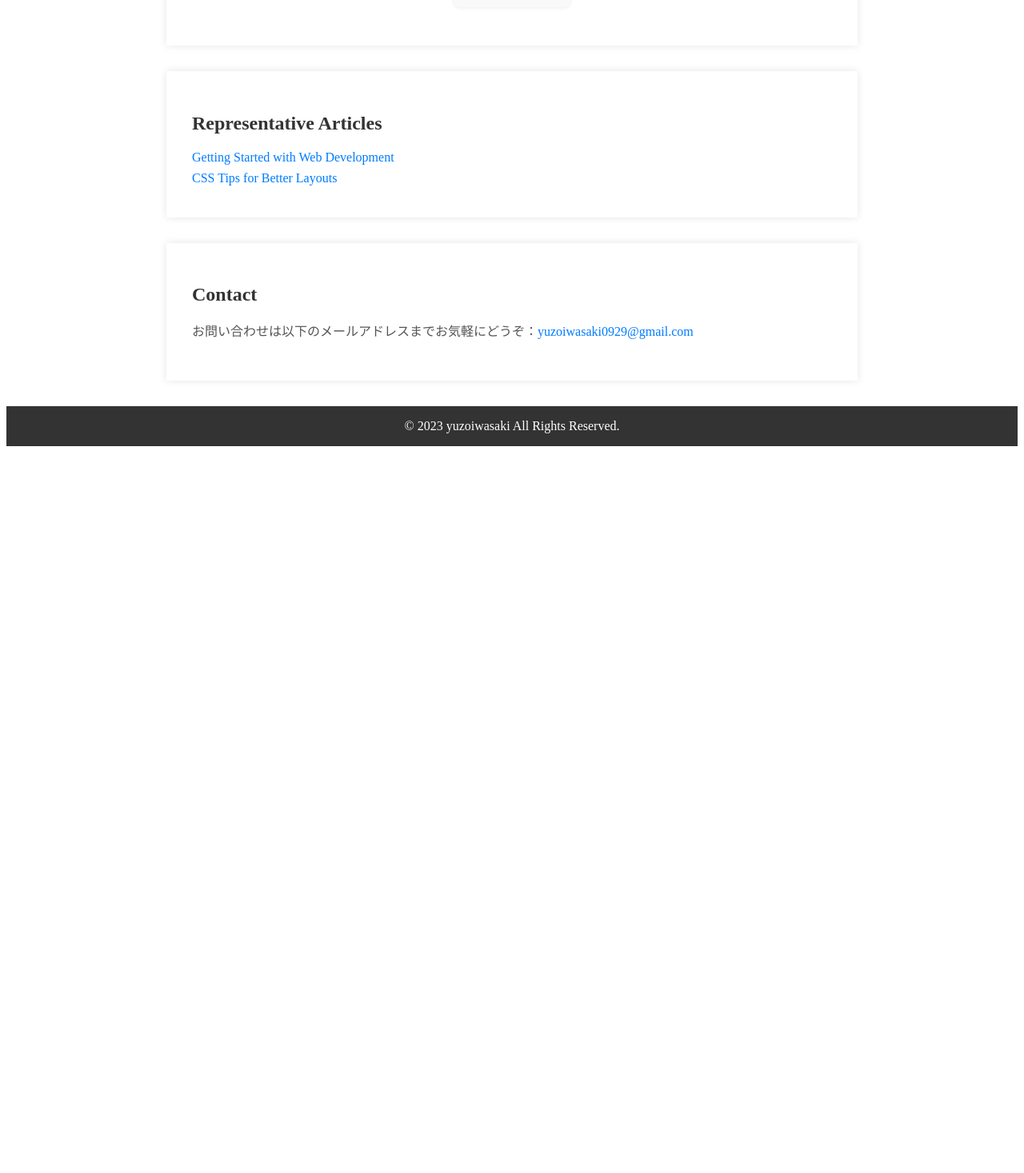
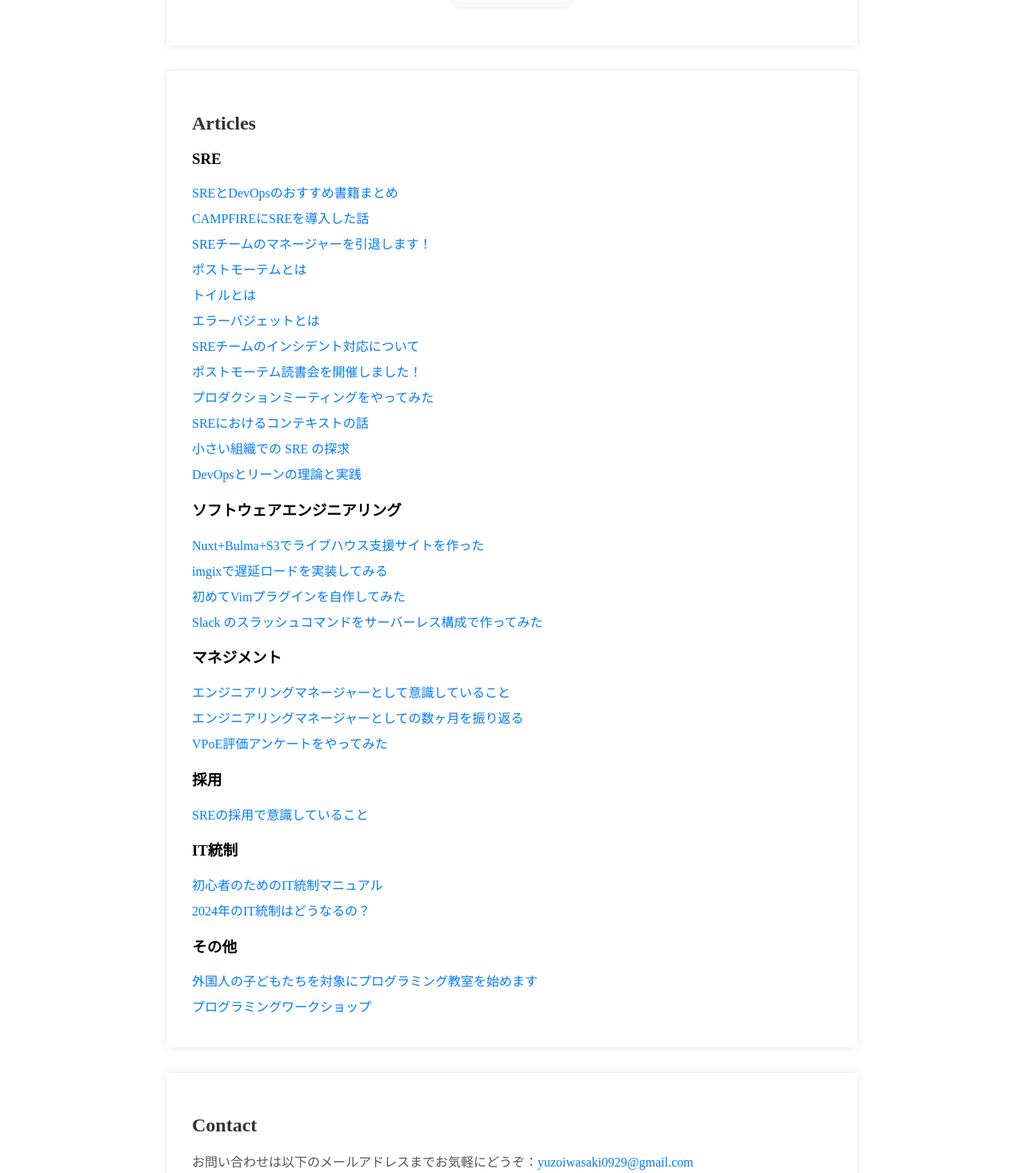
Before and after one commit to yuzoiwasaki/yuzoiwasaki.me, a SvelteKit app: page / in a window 1280 px wide. Shown: the part 2031-3498 px from the top of the page at 80% size. Before the commit the page ends 2597 px from the top, so only its background shows below. Built offline with nearby package versions, Linux system fonts and the light colour scheme.

Commit message:
Add articles

```diff
--- a/src/routes/+page.svelte
+++ b/src/routes/+page.svelte
@@ -50,10 +50,55 @@
  </section>
 
  <section class="article-container">
-   <h2>Representative Articles</h2>
+   <h2>Articles</h2>
 
-   <a href="article1.html" class="article-link">Getting Started with Web Development</a>
-   <a href="article2.html" class="article-link">CSS Tips for Better Layouts</a>
+   <div class="article-section">
+     <h3>SRE</h3>
+     <a href="https://qiita.com/yuzoiwasaki/items/eb9fbcb942d6f5c6fce4" class="article-link" target="_blank">SREとDevOpsのおすすめ書籍まとめ</a>
+     <a href="https://qiita.com/yuzoiwasaki/items/d8b56a98822e2b2bb6e7" class="article-link" target="_blank">CAMPFIREにSREを導入した話</a>
+     <a href="https://note.com/campfire_dev/n/na9fc70a3654b" class="article-link" target="_blank">SREチームのマネージャーを引退します！</a>
+     <a href="https://note.com/campfire_dev/n/n2a46e3832207" class="article-link" target="_blank">ポストモーテムとは</a>
+     <a href="https://note.com/campfire_dev/n/nd34ae0bee2fa" class="article-link" target="_blank">トイルとは</a>
+     <a href="https://note.com/campfire_dev/n/nd1b73ecbc17c" class="article-link" target="_blank">エラーバジェットとは</a>
+     <a href="https://note.com/campfire_dev/n/n44b01a26d3d7" class="article-link" target="_blank">SREチームのインシデント対応について</a>
+     <a href="https://note.com/campfire_dev/n/nfe332057001e" class="article-link" target="_blank">ポストモーテム読書会を開催しました！</a>
+     <a href="https://note.com/campfire_dev/n/n9798f6d18182" class="article-link" target="_blank">プロダクションミーティングをやってみた</a>
+     <a href="https://note.com/gch/n/n07ffec31d5a0" class="article-link" target="_blank">SREにおけるコンテキストの話</a>
+     <a href="https://speakerdeck.com/yuzoiwasaki/xiao-saizu-zhi-deno-sre-notan-qiu" class="article-link" target="_blank">小さい組織での SRE の探求</a>
+     <a href="https://speakerdeck.com/yuzoiwasaki/devopstorinfalseli-lun-toshi-jian" class="article-link" target="_blank">DevOpsとリーンの理論と実践</a>
+   </div>
+
+   <div class="article-section">
+     <h3>ソフトウェアエンジニアリング</h3>
+     <a href="https://qiita.com/yuzoiwasaki/items/d9b6ffa4ca1351825eee" class="article-link" target="_blank">Nuxt+Bulma+S3でライブハウス支援サイトを作った</a>
+     <a href="https://qiita.com/yuzoiwasaki/items/27faa9f6b55babd783c7" class="article-link" target="_blank">imgixで遅延ロードを実装してみる</a>
+     <a href="https://qiita.com/yuzoiwasaki/items/a6f03b170ca21700b969" class="article-link" target="_blank">初めてVimプラグインを自作してみた</a>
+     <a href="https://zenn.dev/yuzoiwasaki/articles/e99a5a103902ba" class="article-link" target="_blank">Slack のスラッシュコマンドをサーバーレス構成で作ってみた</a>
+   </div>
+
+   <div class="article-section">
+     <h3>マネジメント</h3>
+     <a href="https://note.com/gch/n/ned8ffe2d19ea" class="article-link" target="_blank">エンジニアリングマネージャーとして意識していること</a>
+     <a href="https://qiita.com/yuzoiwasaki/items/c37aad8b0c3aae4626e0" class="article-link" target="_blank">エンジニアリングマネージャーとしての数ヶ月を振り返る</a>
+     <a href="https://note.com/gch/n/nde6c0a8d885a" class="article-link" target="_blank">VPoE評価アンケートをやってみた</a>
+   </div>
+
+   <div class="article-section">
+     <h3>採用</h3>
+     <a href="https://note.com/campfire_dev/n/n6d82b67a2412" class="article-link" target="_blank">SREの採用で意識していること</a>
+   </div>
+
+   <div class="article-section">
+     <h3>IT統制</h3>
+     <a href="https://note.com/gch/n/n218640763953" class="article-link" target="_blank">初心者のためのIT統制マニュアル</a>
+     <a href="https://note.com/gch/n/nd5a5344c5fe7" class="article-link" target="_blank">2024年のIT統制はどうなるの？</a>
+   </div>
+
+   <div class="article-section">
+     <h3>その他</h3>
+     <a href="https://note.com/gch/n/nf6ddccf7de1e" class="article-link" target="_blank">外国人の子どもたちを対象にプログラミング教室を始めます</a>
+     <a href="https://note.com/gch/n/n10b89a5b1827" class="article-link" target="_blank">プログラミングワークショップ</a>
+   </div>
  </section>
 
  <section>
@@ -186,6 +231,10 @@
     margin-top: 2em;
   }
 
+  .article-section {
+    margin-top: 1em;
+  }
+
   .article-link {
     display: block;
     margin-bottom: 0.5em;
```
